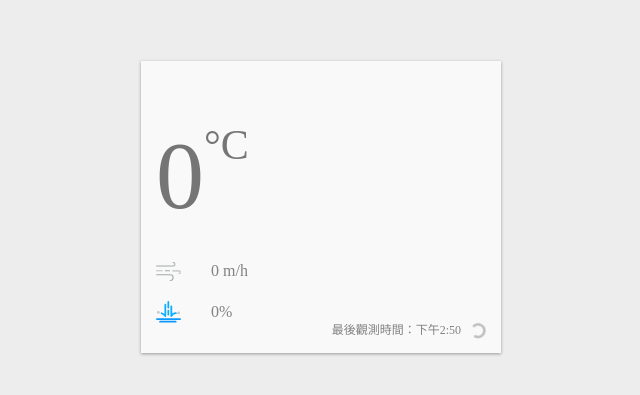
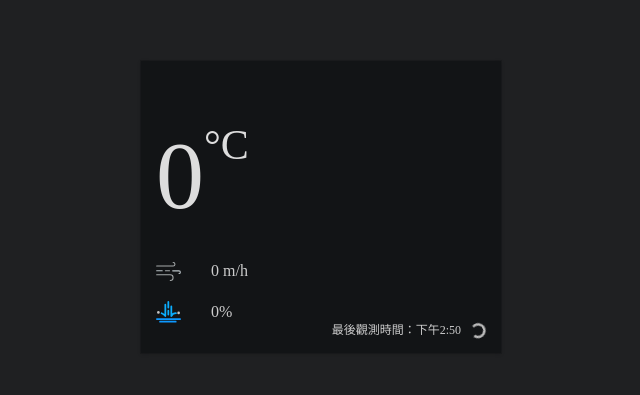
Before and after one commit to Yawan/lab_weather_app, a React (Create React App) app: page / in a window 1280 px wide. Shown: the part 193-588 px from the top of the page, without its empty margins (319-959 px from the left). Built offline with nearby package versions, Linux system fonts and the light colour scheme; no server answers.

Commit message:
make the dark theme, following the sunset and sunrise moment.

```diff
--- a/src/WeatherApp.js
+++ b/src/WeatherApp.js
@@ -2,6 +2,7 @@
 import React, { useEffect, useState, useCallback, useMemo } from "react"
 // STEP 1：載入 emotion 的 styled 套件
 import styled from "@emotion/styled"
+import { ThemeProvider } from "@emotion/react"
 
 // 載入圖示
 import { ReactComponent as AirFlowIcon } from "./images/airFlow.svg"
@@ -12,9 +13,30 @@
 
 import { getMoment } from "./sunMoment"
 
-// STEP 2：定義帶有 styled 的 component
+// 定義主題配色
+const theme = {
+  light: {
+    backgroundColor: "#ededed",
+    foregroundColor: "#f9f9f9",
+    boxShadow: "0 1px 3px 0 #999999",
+    titleColor: "#212121",
+    temperatureColor: "#757575",
+    textColor: "#828282",
+  },
+  dark: {
+    backgroundColor: "#1F2022",
+    foregroundColor: "#121416",
+    boxShadow:
+      "0 1px 4px 0 rgba(12, 12, 13, 0.2), 0 0 0 1px rgba(0, 0, 0, 0.15)",
+    titleColor: "#f9f9fa",
+    temperatureColor: "#dddddd",
+    textColor: "#cccccc",
+  },
+}
+
+// #region Styled Components
 const Container = styled.div`
-  background-color: #ededed;
+  background-color: ${(props) => props.theme.backgroundColor};
   height: 100%;
   display: flex;
   align-items: center;
@@ -24,22 +46,21 @@
 const WeatherCard = styled.div`
   position: relative;
   min-width: 360px;
-  box-shadow: 0 1px 3px 0 #999999;
-  background-color: #f9f9f9;
+  box-shadow: ${({ theme }) => theme.boxShadow};
+  background-color: ${({ theme }) => theme.foregroundColor};
   box-sizing: border-box;
   padding: 30px 15px;
 `
 
 const Location = styled.div`
-  ${(props) => console.log(props.theme === "dark" ? "#dadada" : "#212121")}
   font-size: 28px;
-  color: ${(props) => (props.theme === "dark" ? "#dadada" : "#212121")};
+  color: ${({ theme }) => theme.titleColor};
   margin-bottom: 20px;
 `
 
 const Description = styled.div`
   font-size: 16px;
-  color: #828282;
+  color: ${({ theme }) => theme.textColor};
   margin-bottom: 30px;
 `
 
@@ -51,7 +72,7 @@
 `
 
 const Temperature = styled.div`
-  color: #757575;
+  color: ${({ theme }) => theme.temperatureColor};
   font-size: 96px;
   font-weight: 300;
   display: flex;
@@ -67,7 +88,7 @@
   align-items: center;
   font-size: 16x;
   font-weight: 300;
-  color: #828282;
+  color: ${({ theme }) => theme.textColor};
   margin-bottom: 20px;
   svg {
     width: 25px;
@@ -81,7 +102,7 @@
   align-items: center;
   font-size: 16x;
   font-weight: 300;
-  color: #828282;
+  color: ${({ theme }) => theme.textColor};
 
   svg {
     width: 25px;
@@ -91,7 +112,6 @@
 `
 
 // 透過 styled(組件) 來把樣式帶入已存在的組件中
-
 // const Cloudy = styled(CloudyIcon)`
 //   /* 在這裡寫入 CSS 樣式 */
 //   flex-basis: 30%;
@@ -106,7 +126,7 @@
   font-size: 12px;
   display: inline-flex;
   align-items: flex-end;
-  color: #828282;
+  color: ${({ theme }) => theme.textColor};
   svg {
     margin-left: 10px;
     width: 15px;
@@ -127,8 +147,9 @@
     }
   }
 `
+// #endregion
 
-// STEP 3：把上面定義好的 styled-component 當成組件使用
+// 把上面定義好的 styled-component 當成組件使用
 const WeatherApp = () => {
   const [weatherElement, setWeatherElement] = useState({
     observationTime: new Date(),
@@ -143,6 +164,7 @@
     isLoading: false,
   })
 
+  const [currentTheme, setCurrentTheme] = useState(theme.light)
   const {
     observationTime,
     locationName,
@@ -155,6 +177,7 @@
     comfortability,
     isLoading,
   } = weatherElement
+
   const fetchData = useCallback(() => {
     const fetchingData = async () => {
       console.log("fetchingData")
@@ -189,6 +212,9 @@
     fetchData()
   }, [fetchData])
 
+  useEffect(() => {
+    setCurrentTheme(moment === "day" ? theme.light : theme.dark)
+  }, [moment])
   const fetchCurrentWeather = () => {
     return fetch(
       "https://opendata.cwb.gov.tw/api/v1/rest/datastore/O-A0003-001?Authorization=CWB-F2FB7C31-40C2-491F-81AD-F7A281AF5A43&locationName=臺北"
@@ -258,9 +284,10 @@
 
   //
   return (
+    <ThemeProvider theme={currentTheme}>
       <Container>
         <WeatherCard>
-        <Location theme="dark">{locationName}</Location>
+          <Location>{locationName}</Location>
           <Description>{description}</Description>
           <CurrentWeather>
             <Temperature>
@@ -286,6 +313,7 @@
           </Refresh>
         </WeatherCard>
       </Container>
+    </ThemeProvider>
   )
 }
 
```
Lines whose indentation alone changed are shown as unchanged.
